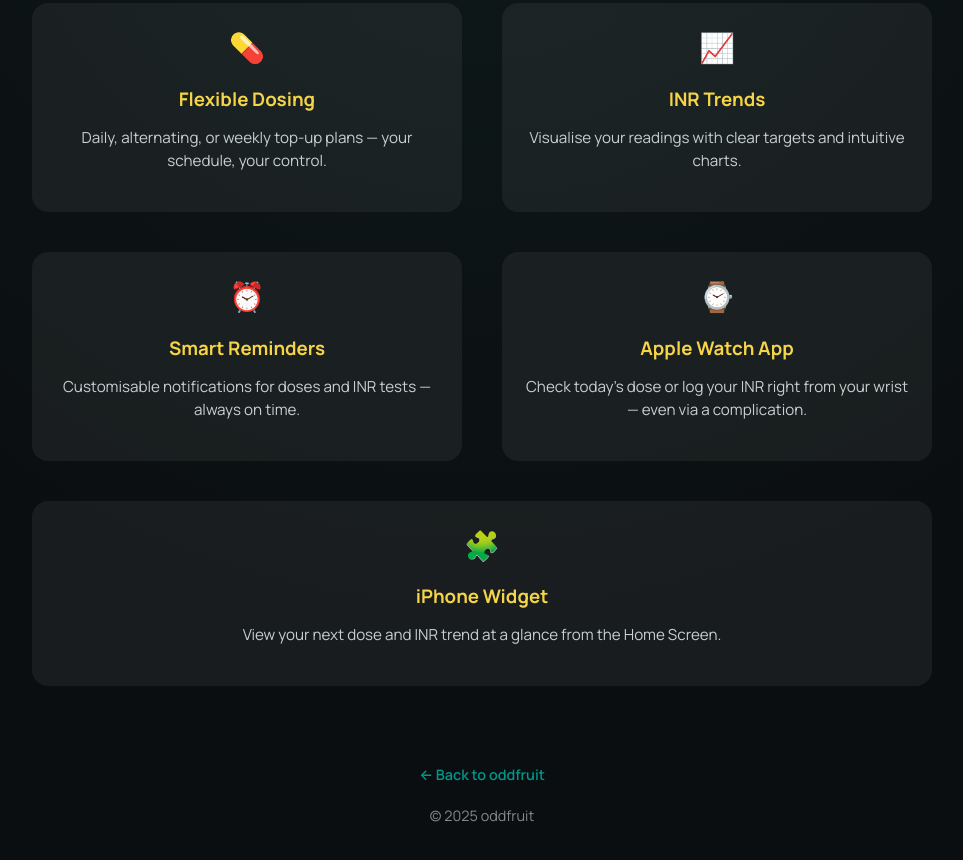
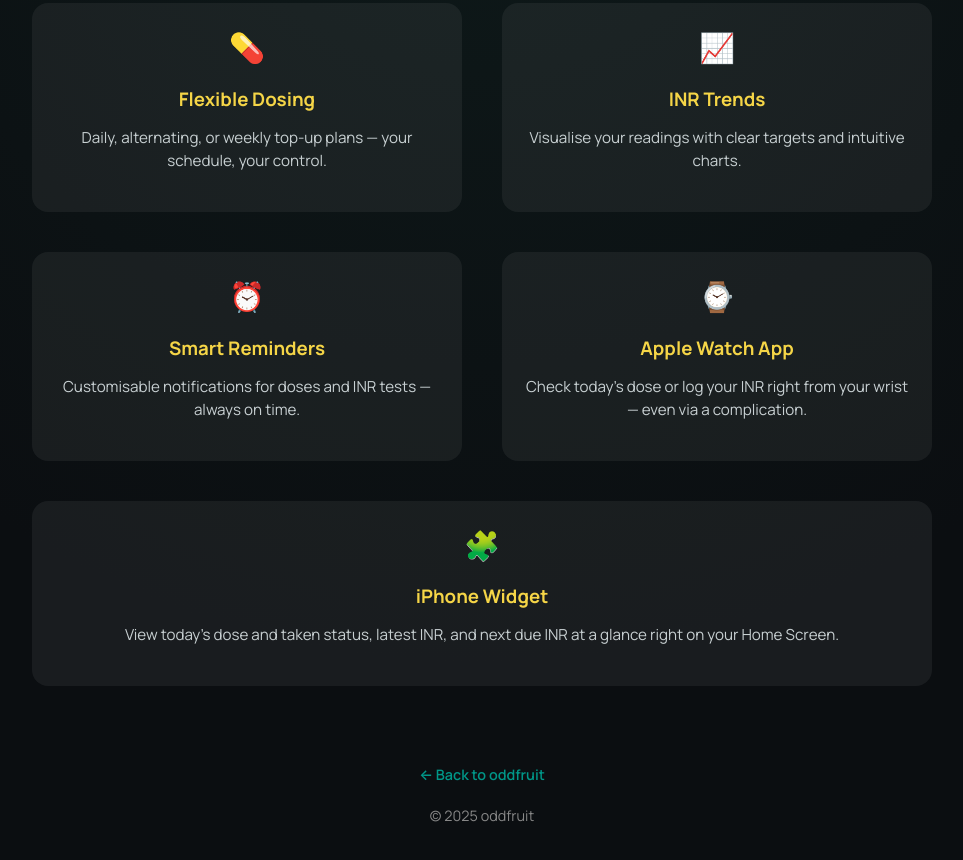
Before and after one commit to AdvocateUK/advocate.github.io, a plain HTML site: page inrmate/index.html in a window 1280 px wide. Shown: the part 500-1360 px from the top of the page, without its empty margins (158-1121 px from the left). Drawn offline with Linux system fonts and the light colour scheme.

Commit message:
Update index.html

```diff
--- a/inrmate/index.html
+++ b/inrmate/index.html
@@ -37,7 +37,7 @@
       </div>
       <div class="feature">
         <span>🧩</span><h3>iPhone Widget</h3>
-        <p>View your next dose and INR trend at a glance from the Home Screen.</p>
+        <p>View today's dose and taken status, latest INR, and next due INR at a glance right on your Home Screen.</p>
       </div>
     </section>
 
```
